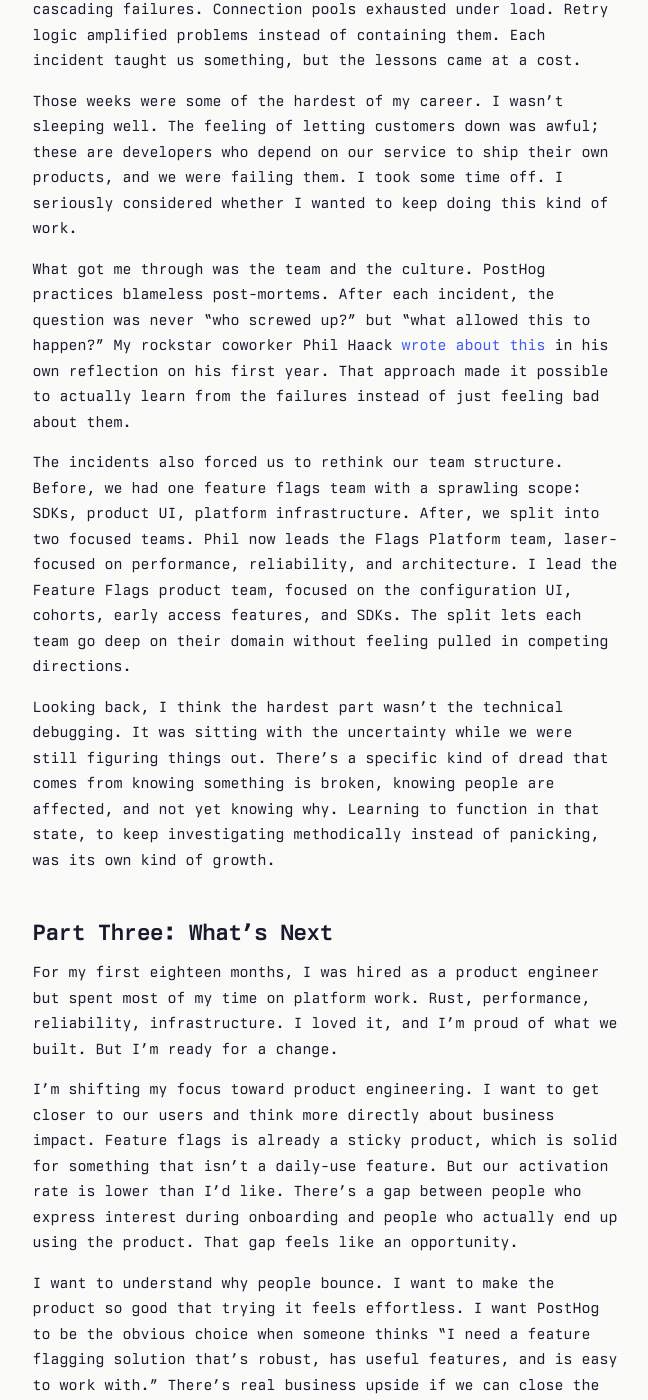
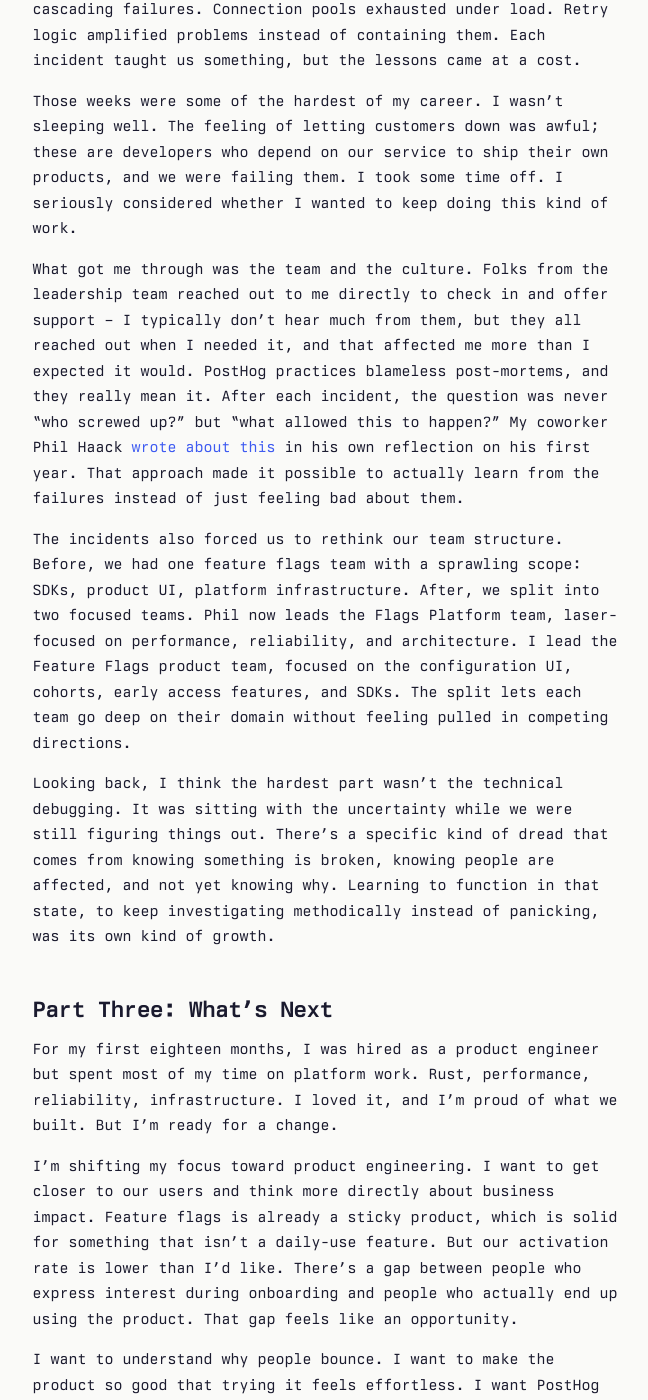
Before and after one commit to dmarticus/dmarticus.github.io, a Jekyll site: the page built from _posts/2026-01-28-what-I-talk-about-when-I-talk-about-posthog.md, in a window 1280 px wide and 1400 px high, scrolled down 1932 px. Shown: the whole window, without its empty margins (165-813 px from the left). Built offline with Jekyll 4.4.1, drawn with Linux system fonts in a browser that asks for light colours; some of the changed text lies outside the part shown.

Commit message:
off she goes

```diff
--- a/_posts/2026-01-28-what-I-talk-about-when-I-talk-about-posthog.md
+++ b/_posts/2026-01-28-what-I-talk-about-when-I-talk-about-posthog.md
@@ -29,7 +29,7 @@
 
 Those weeks were some of the hardest of my career. I wasn't sleeping well. The feeling of letting customers down was awful; these are developers who depend on our service to ship their own products, and we were failing them. I took some time off. I seriously considered whether I wanted to keep doing this kind of work.
 
-What got me through was the team and the culture. PostHog practices blameless post-mortems. After each incident, the question was never "who screwed up?" but "what allowed this to happen?" My rockstar coworker Phil Haack [wrote about this](https://haacked.com/archive/2026/01/06/one-year-at-posthog/) in his own reflection on his first year. That approach made it possible to actually learn from the failures instead of just feeling bad about them.
+What got me through was the team and the culture. Folks from the leadership team reached out to me directly to check in and offer support – I typically don't hear much from them, but they all reached out when I needed it, and that affected me more than I expected it would. PostHog practices blameless post-mortems, and they really mean it. After each incident, the question was never "who screwed up?" but "what allowed this to happen?" My coworker Phil Haack [wrote about this](https://haacked.com/archive/2026/01/06/one-year-at-posthog/) in his own reflection on his first year. That approach made it possible to actually learn from the failures instead of just feeling bad about them.
 
 The incidents also forced us to rethink our team structure. Before, we had one feature flags team with a sprawling scope: SDKs, product UI, platform infrastructure. After, we split into two focused teams. Phil now leads the Flags Platform team, laser-focused on performance, reliability, and architecture. I lead the Feature Flags product team, focused on the configuration UI, cohorts, early access features, and SDKs. The split lets each team go deep on their domain without feeling pulled in competing directions.
 
@@ -41,7 +41,7 @@
 
 I'm shifting my focus toward product engineering. I want to get closer to our users and think more directly about business impact. Feature flags is already a sticky product, which is solid for something that isn't a daily-use feature. But our activation rate is lower than I'd like. There's a gap between people who express interest during onboarding and people who actually end up using the product. That gap feels like an opportunity.
 
-I want to understand why people bounce. I want to make the product so good that trying it feels effortless. I want PostHog to be the obvious choice when someone thinks "I need a feature flagging solution that's robust, has useful features, and is easy to work with." There's real business upside if we can close the gap between interest and adoption, and I'm excited to focus on it directly.
+I want to understand why people bounce. I want to make the product so good that trying it feels effortless. I want PostHog to be the obvious choice for teams who care about feature flags and want to understand what those flags actually do.
 
 This is different work than writing Rust services. It's more ambiguous, more user-facing, more tied to metrics I can't fully control. I'm excited to learn how to be good at it.
 
```
